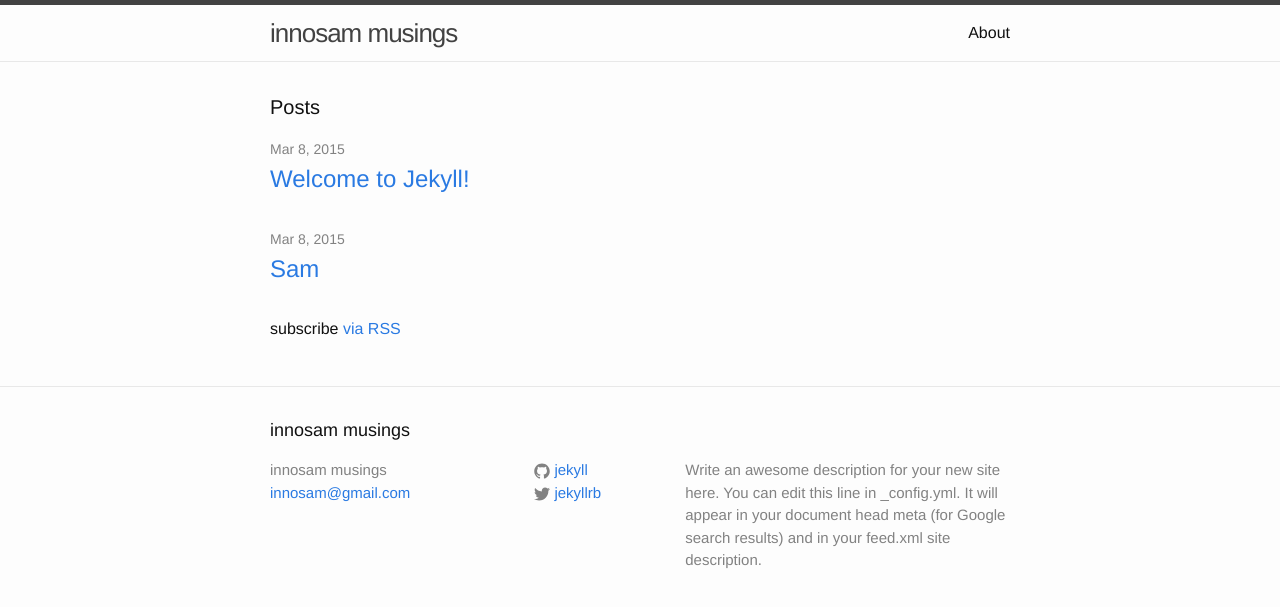
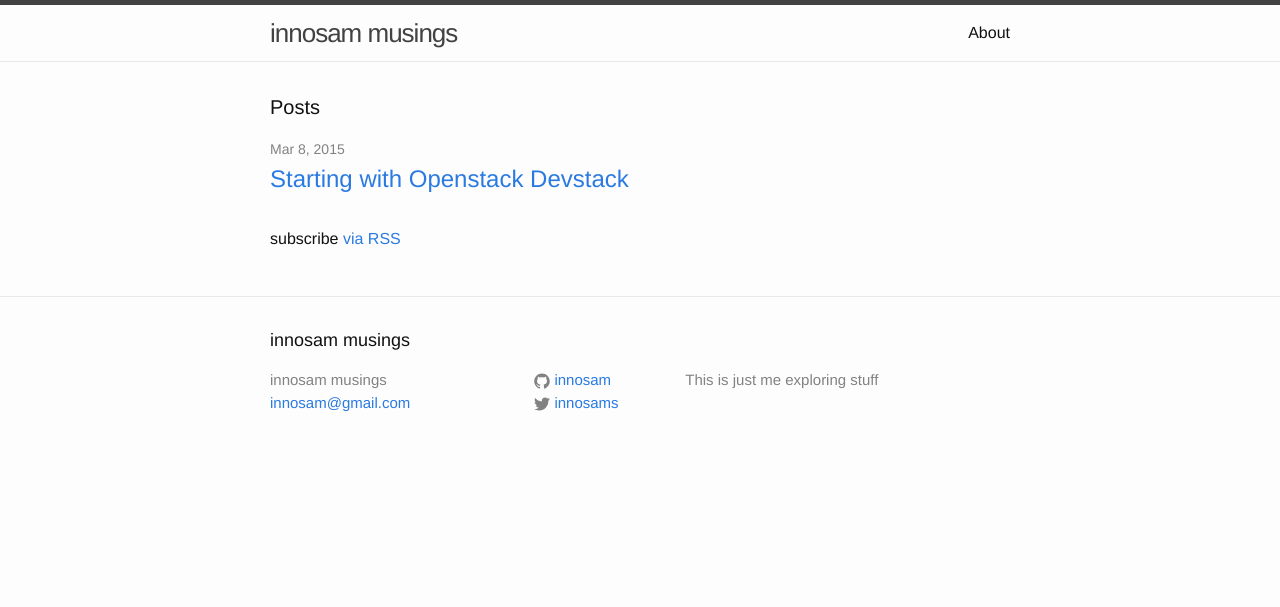
Before and after one commit to innosam/innosam, a Jekyll site: the page built from index.html, in a window 1280 px wide. Shown: the top 607 px of the page. Built offline with Jekyll 4.4.1, drawn with Linux system fonts in a browser that asks for light colours.

Commit message:
removed sam.md

```diff
--- a/_config.yml
+++ b/_config.yml
@@ -2,13 +2,12 @@
 title: innosam musings
 email: innosam@gmail.com
 description: > # this means to ignore newlines until "baseurl:"
-  Write an awesome description for your new site here. You can edit this
-  line in _config.yml. It will appear in your document head meta (for
-  Google search results) and in your feed.xml site description.
+  This is just me exploring stuff
+
 baseurl: "" # the subpath of your site, e.g. /blog/
 url: "http://yourdomain.com" # the base hostname & protocol for your site
-twitter_username: jekyllrb
-github_username:  jekyll
+twitter_username: innosams
+github_username:  innosam
 
 # Build settings
 markdown: kramdown
--- /dev/null
+++ b/_posts/2015-03-08-openstack_devstack.md
@@ -0,0 +1,6 @@
+---
+layout: page
+title: Starting with Openstack Devstack
+---
+
+- Hi
```
Also changed, not shown: _posts/2015-03-08-sam.md (deleted, +0 -7 lines), _posts/2015-03-08-welcome-to-jekyll.markdown (deleted, +0 -37 lines), 1 other file.
